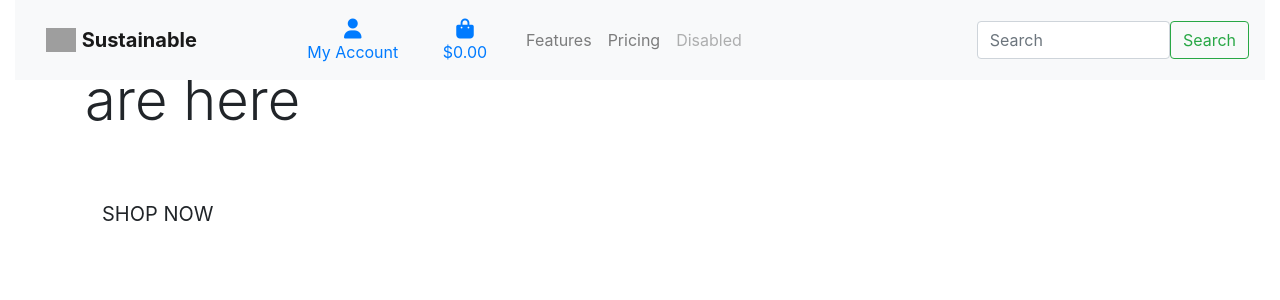
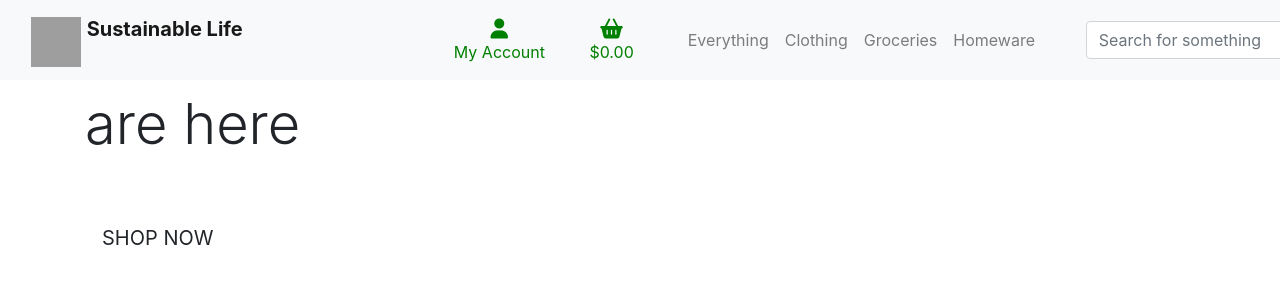
Before and after one commit to J-R77-stack/sustainable_ecommerce, a Django app: page / in a window 1280 px wide. Shown: the top 300 px of the page. Run offline with Django 3.2, Linux system fonts and the light colour scheme; some libraries are stand-ins or nearby versions; grey boxes are pictures that could not be loaded.

Commit message:
add main page header

```diff
--- a/templates/base.html
+++ b/templates/base.html
@@ -37,20 +37,18 @@
   </head>
   <body>
     <header class="container-fluid fixed-top">
+      <div class="row">
       <nav class="navbar navbar-expand-lg navbar-light bg-light">
         <div class="container-fluid">
-          <a class="navbar-brand" href="#">
-            <img src="#" alt="" width="30" height="24" class="d-inline-block align-text-top">
-            <strong>Sustainable</strong>
+          <a class="navbar-brand" href="{% url 'home' %}">
+            <img src="#" alt="" width="50" height="50" class="d-inline-block align-text-top">
+            <strong>Sustainable Life</strong>
           </a>
-          <button class="navbar-toggler" type="button" data-bs-toggle="collapse" data-bs-target="#navbarNav" aria-controls="navbarNav" aria-expanded="false" aria-label="Toggle navigation">
-            <span class="navbar-toggler-icon"></span>
-          </button>
           <div class="col-12 col-lg-4 my-auto py-1 py-lg-0">
             <ul class="list-inline list-unstyled text-center text-lg-right my-0">
                 <li class="list-inline-item dropdown">
                     <a class="text-black nav-link" href="#" id="user-options" data-toggle="dropdown" aria-haspopup="true" aria-expanded="false">
-                        <div class="text-center">
+                        <div class="text-center" style="color: green">
                             <div><i class="fas fa-user fa-lg"></i></div>
                             <p class="my-0">My Account</p>
                         </div>
@@ -70,8 +68,8 @@
                 </li>
                 <li class="list-inline-item">
                     <a class="{% if grand_total %}text-info font-weight-bold{% else %}text-black{% endif %} nav-link" href="">
-                        <div class="text-center">
-                            <div><i class="fas fa-shopping-bag fa-lg"></i></div>
+                        <div class="text-center" style="color: green">
+                            <div><i class="fas fa-shopping-basket fa-lg"></i></div>
                             <p class="my-0">
                                 {% if grand_total %}
                                     ${{ grand_total|floatformat:2 }}
@@ -84,28 +82,35 @@
                 </li>
             </ul>
         </div>
+        <div class="col-12 col-lg-4 my-auto py-1 py-lg-0">
+          <ul class="list-inline list-unstyled text-center text-lg-right my-0">
           <div class="collapse navbar-collapse" id="navbarNav">
             <ul class="navbar-nav">
 
               <li class="nav-item">
-                <a class="nav-link" href="#">Features</a>
+                <a class="nav-link" href="#">Everything</a>
               </li>
               <li class="nav-item">
-                <a class="nav-link" href="#">Pricing</a>
+                <a class="nav-link" href="#">Clothing</a>
               </li>
               <li class="nav-item">
-                <a class="nav-link disabled">Disabled</a>
+                <a class="nav-link" href="#">Groceries</a>
+              </li>
+              <li class="nav-item">
+                <a class="nav-link" href="#">Homeware</a>
               </li>
             </ul>
           </div>
         </div>
-        <form class="d-flex">
-          <input class="form-control me-2" type="search" placeholder="Search" aria-label="Search">
+        <div class="col-12 col-lg-4 my-auto py-1 py-lg-0">
+        <form class="d-flex" form method="GET" action="">
+          <input class="form-control me-2" type="text" placeholder="Search for something" aria-label="Search" name="q">
           <button class="btn btn-outline-success" type="submit">Search</button>
         </form>
+      </div>
       </nav>
-
-    </header>
+    </div>
+    </header> -->
 
     {% if messages %}
         <div class="message-container"></div>
```
